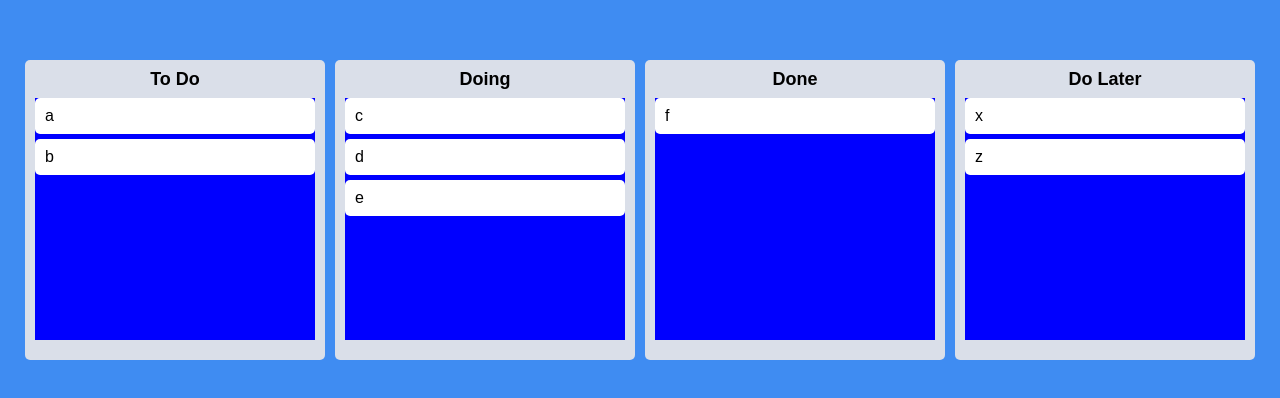
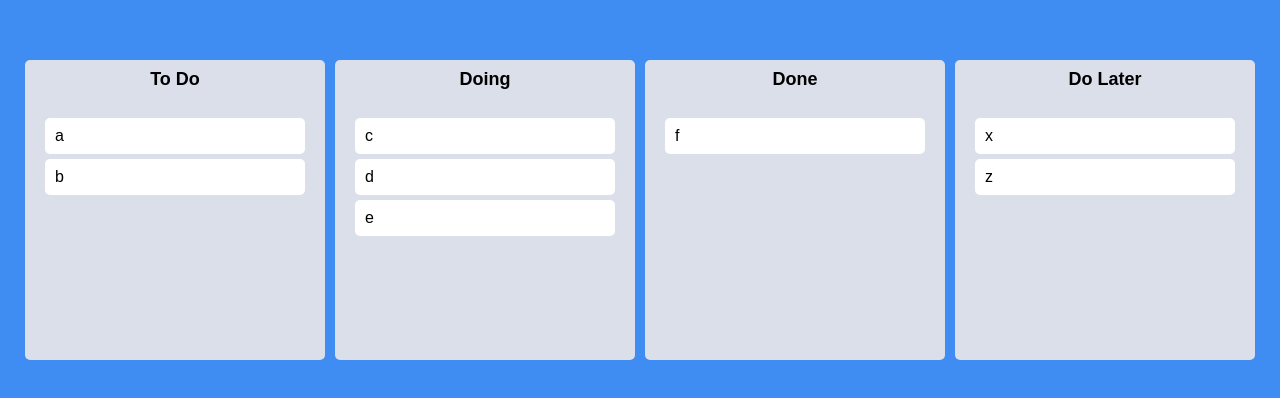
Before and after one commit to haeyonghahn/react-masterclass, a React (Create React App) app: page / in a window 1280 px wide. Shown: the part 190-588 px from the top of the page. Built offline with nearby package versions, Linux system fonts and the light colour scheme.

Commit message:
Final Styles

```diff
--- a/src/Components/Board.tsx
+++ b/src/Components/Board.tsx
@@ -4,13 +4,13 @@
 
 const Wrapper = styled.div`
   width: 300px;
-  padding: 20px 10px;
   padding-top: 10px;
   background-color: ${(props) => props.theme.boardColor};
   border-radius: 5px;
   min-height: 300px;
   display: flex;
   flex-direction: column;
+  overflow: hidden;
 `;
 
 const Title = styled.h2`
@@ -27,9 +27,14 @@
 
 const Area = styled.div<IAreaProps>`
   background-color: ${(props) =>
-    props.isDraggingOver ? "pink" : props.isDraggingFromThis ? "red" : "blue"};
+    props.isDraggingOver
+      ? "#dfe6e9"
+      : props.isDraggingFromThis
+      ? "#b2bec3"
+      : "transparent"};
   flex-grow: 1;
   transition: background-color 0.3s ease-in-out;
+  padding: 20px;
 `;
 
 interface IBoardProps {
--- a/src/Components/DragabbleCard.tsx
+++ b/src/Components/DragabbleCard.tsx
@@ -2,11 +2,14 @@
 import { Draggable } from "react-beautiful-dnd";
 import styled from "styled-components";
 
-const Card = styled.div`
+const Card = styled.div<{ isDragging: boolean }>`
   border-radius: 5px;
   margin-bottom: 5px;
-  padding: 10px 10px;
-  background-color: ${(props) => props.theme.cardColor};
+  padding: 10px;
+  background-color: ${(props) =>
+    props.isDragging ? "#e4f2ff" : props.theme.cardColor};
+  box-shadow: ${(props) =>
+    props.isDragging ? "0px 2px 5px rgba(0, 0, 0, 0.05)" : "none"};
 `;
 
 interface IDragabbleCardProps {
@@ -18,8 +21,9 @@
   console.log(toDo, "has been rendered");
   return (
     <Draggable draggableId={toDo} index={index}>
-      {(provided) => (
+      {(provided, snapshot) => (
         <Card
+          isDragging={snapshot.isDragging}
           ref={provided.innerRef}
           {...provided.dragHandleProps}
           {...provided.draggableProps}
```
